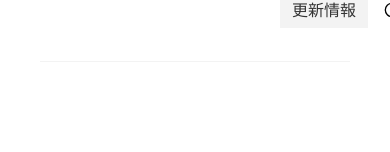
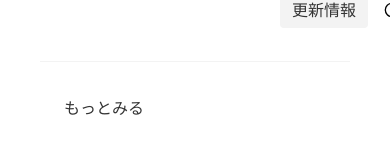
Before and after one commit to 18yoshitake/my-next-project, a Next.js app: page / in a window 390 px wide. Shown: the part 761-913 px from the top of the page. Before the commit the page ends 844 px from the top, so only its background shows below. Built offline with nearby package versions, Linux system fonts and the light colour scheme.

Commit message:
20260422 P63

```diff
--- /dev/null
+++ b/app/_components/ButtonLink/index.module.css
@@ -0,0 +1,20 @@
+.button {
+  display: block;
+  padding: 20px 40px;
+  border-radius: var(--border-radius);
+  width: 300px;
+  background:
+    url("/arrow-right.svg") no-repeat right 20px center,
+    var(--color-text-unpainted);
+}
+
+.button:hover {
+  opacity: 0.9;
+}
+
+@media (max-width: 640px) {
+  .button {
+    padding: 16px 24px;
+    width: 100%;
+  }
+}
--- /dev/null
+++ b/app/_components/ButtonLink/index.tsx
@@ -0,0 +1,14 @@
+import styles from "./index.module.css";
+
+type Props = {
+  href: string;
+  children: React.ReactNode;
+};
+
+export default function ButtonLink({ href, children }: Props) {
+  return (
+    <a href={href} className={styles.button}>
+      {children}
+    </a>
+  );
+}
--- a/app/page.module.css
+++ b/app/page.module.css
@@ -48,6 +48,12 @@
   font-size: 1.5rem;
 }
 
+.newsLink {
+  position: absolute;
+  right: -40px;
+  bottom: -40px;
+}
+
 .list {
   border-bottom: 1px solid var(--color-border-light);
 }
@@ -80,7 +86,7 @@
 .tag {
   background-color: var(--color-bg-sub);
   padding: 4px 12px;
-  background-repeat: var(--border-radius);
+  border-radius: var(--border-radius);
   white-space: nowrap;
   font-size: 1rem;
 }
@@ -131,4 +137,11 @@
     width: calc(100% - 32px);
     padding: 16px 24px;
   }
+
+  .newsLink {
+    position: relative;
+    right: auto;
+    bottom: auto;
+    margin-top: 16px;
+  }
 }
--- a/app/page.tsx
+++ b/app/page.tsx
@@ -1,5 +1,7 @@
 import styles from "./page.module.css";
 import Image from "next/image";
+
+import ButtonLink from "@/app/_components/ButtonLink";
 
 type News = {
   id: string;
@@ -95,6 +97,9 @@
             </li>
           ))}
         </ul>
+        <div className={styles.newsLink}>
+          <ButtonLink href="/news">もっとみる</ButtonLink>
+        </div>
       </section>
     </>
   );
```
